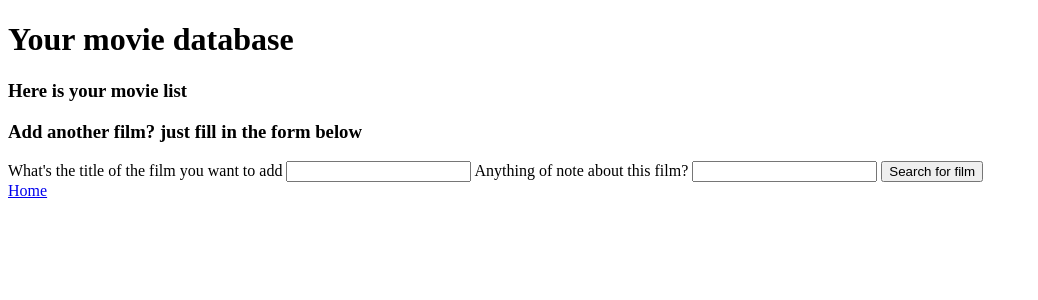
After one commit to electromagnet000/Masterschool_Project_Part_4, a Flask app: template templates/add_movie.html in a window 1280 px wide. The commit adds this page. Shown: the top 300 px of the page, without its empty margins (0-1038 px from the left). Run offline with Flask 3, Linux system fonts and the light colour scheme; the template is opened without the code that fills it, so the values that code supplies are empty.

Commit message:
The brand new changes, added a delete function and updated the update function

```diff
--- a/app.py
+++ b/app.py
@@ -1,29 +1,40 @@
 from functionality.Data_managment import json_data_manager, CSVDataManager
-from flask import Flask, render_template, request, redirect, url_for
+from flask import Flask, render_template, request, redirect, url_for, jsonify
 
 """
 I like to assign global variables at the top for ease of use
 """
 app = Flask(__name__)
-
+app.secret_key = "super_secret"
 data_manager = json_data_manager("dataManagement/json_data.json")
 
-
-@app.route('/')
-def home():
-    return "welcome user"
+"""
+The list of users page
+"""
 
 
-@app.route("/users")
+@app.route("/", methods=["GET", "POST"])
 def list_users():
     users = data_manager.list_all_users()
+
     return render_template("users.html", users=users)
+
+
+"""
+The Movie choices of the user
+"""
 
 
 @app.route('/users/<int:user_id>')
 def user_movies(user_id):
+    user = [name for name in data_manager.list_all_users() if name["id"] == user_id]
     the_movies = data_manager.get_user_movies(user_id)
-    return str(the_movies)
+    return render_template("user_page.html", user_id=user_id, user=user, movies=the_movies)
+
+
+"""
+Adds a new user
+"""
 
 
 @app.route('/add_user', methods=["GET", "POST"])
@@ -36,19 +47,43 @@ def add_user():
     return render_template("add_user.html")
 
 
-@app.route('/users/<user_id>/add_movie')
-def add_movie():
-    pass
+"""
+Adds a movie to the users database
+"""
 
 
-@app.route('/users/<user_id>/update_movie/<movie_id>')
-def update_movie():
-    pass
+@app.route('/users/<int:user_id>/add_movie', methods=["GET", "POST"])
+def add_movie(user_id):
+    user_movie = data_manager.get_user_movies(user_id)
+
+    if request.method == "POST":
+        movie_title = request.form.get("movie_name")
+        movie_notes = request.form.get("movie_notes")
+
+        success_message = data_manager.add_movie(user_id, movie_title, movie_notes)
+        new_movie_list = data_manager.get_user_movies(user_id)
+
+        return render_template("add_movie.html", movies=new_movie_list, id=user_id, success_message=success_message)
+    return render_template("add_movie.html", movies=user_movie, id=user_id)
 
 
-@app.route("/users/<user_id>/delete_movie/<movie_id>")
-def delete_movie():
-    pass
+@app.route('/users/<user_id>/update_movie/<movie_id>', methods=["GET", "POST"])
+def update_movie(user_id, movie_id):
+    if request.method == ["POST"]:
+        note_updates = request.form.get("notes")
+        print(note_updates)
+        data_manager.update_user_movie(user_id, movie_id, note_updates)
+
+        return redirect(url_for("user_movie", user_id=user_id))
+
+    return render_template("update.html", id=user_id, movie_id=movie_id)
+
+
+@app.route("/users/<user_id>/delete_movie/<movie_id>", methods=["DELETE"])
+def delete_movie(user_id, movie_id):
+    movie_to_delete = request.form.get("delete_movie")
+    print(data_manager.delete_movie(user_id, movie_id, movie_to_delete))
+    return redirect(url_for("user_movies", user_id=user_id))
 
 
 if __name__ in "__main__":
--- a/dataManagement/json_data.json
+++ b/dataManagement/json_data.json
@@ -1 +1 @@
-[{"id": 1, "name": "Alice", "movies": [{"id": 1, "name": "Inception", "director": "Christopher Nolan", "year": 2010, "rating": 8.8}, {"id": 2, "name": "The Dark Knight", "director": "Christopher Nolan", "year": 2008, "rating": 9.0}]}, {"id": 2, "name": "Bob", "movies": []}, {"id": 3, "name": "serge", "movies": []}, {"id": 4, "name": "howie", "movies": []}]
+[{"id": 1, "name": "Alice", "movies": [{"id": 1, "Title": "Batman", "Year": "1989", "Poster": "https://m.media-amazon.com/images/M/MV5BMTYwNjAyODIyMF5BMl5BanBnXkFtZTYwNDMwMDk2._V1_SX300.jpg", "imdbRating": "7.5", "imdbID": "tt0096895", "Notes": ""}, {"id": 2, "Title": "Try", "Year": "2000", "Poster": "https://m.media-amazon.com/images/M/MV5BMjE5MzU3NDU3NV5BMl5BanBnXkFtZTcwMzcwMzY0OA@@._V1_SX300.jpg", "imdbRating": "7.6", "imdbID": "tt0348255", "Notes": ""}]}, {"id": 2, "name": "timmy", "movies": [{"id": 1, "Title": "Batman", "Year": "1989", "Poster": "https://m.media-amazon.com/images/M/MV5BMTYwNjAyODIyMF5BMl5BanBnXkFtZTYwNDMwMDk2._V1_SX300.jpg", "imdbRating": "7.5", "imdbID": "tt0096895", "Notes": ""}]}]
--- /dev/null
+++ b/templates/add_movie.html
@@ -0,0 +1,41 @@
+<!DOCTYPE html>
+<html lang="en">
+<head>
+    <meta charset="UTF-8">
+    <title>Add Movie</title>
+</head>
+<body>
+<div>
+    <h1>Your movie database</h1>
+</div>
+<div>
+    <p>{{success_message}}</p>
+</div>
+<div>
+    <h3>Here is your movie list</h3>
+    <ul>
+    {% for movie in movies %}
+        <li>{{movie["Title"]}}</li>
+        {% if movie['Poster'] %}
+            <img class="movie_poster" alt="movie_poster" title="{{movie['Notes']}}" src="{{movie['Poster']}}">
+        {% endif %}
+    {% endfor %}
+    </ul>
+</div>
+
+<div>
+    <h3>Add another film? just fill in the form below</h3>
+    <form method="POST" action="/users/{{id}}/add_movie">
+        <lable for="movie_name">What's the title of the film you want to add</lable>
+        <input type="text" id="movie_name" name="movie_name" value="{{movie_name}}" required>
+        <label for="movie_notes">Anything of note about this film?</label>
+        <input type="text" id="movie_notes" name="movie_notes" value="{{movie_notes}}">
+        <input type="submit" value="Search for film">
+    </form>
+</div>
+
+<div>
+    <a href="/">Home</a>
+</div>
+</body>
+</html>
--- a/templates/users.html
+++ b/templates/users.html
@@ -17,6 +17,9 @@
     {% for user in users %}
         <li><a href="/users/{{user['id']}}">{{user["name"]}}</a></li>
         <br>
+        <form method="GET" action="/users/{{user['id']}}/add_movie">
+            <input class="button" type="submit" value="Add movie">
+        </form>
         {% endfor %}
     </ul>
 </div>
```
Also changed, not shown: functionality/Data_managment.py (+110 -42 lines), templates/update.html (added, +21 -0 lines), templates/user_page.html (added, +34 -0 lines).
